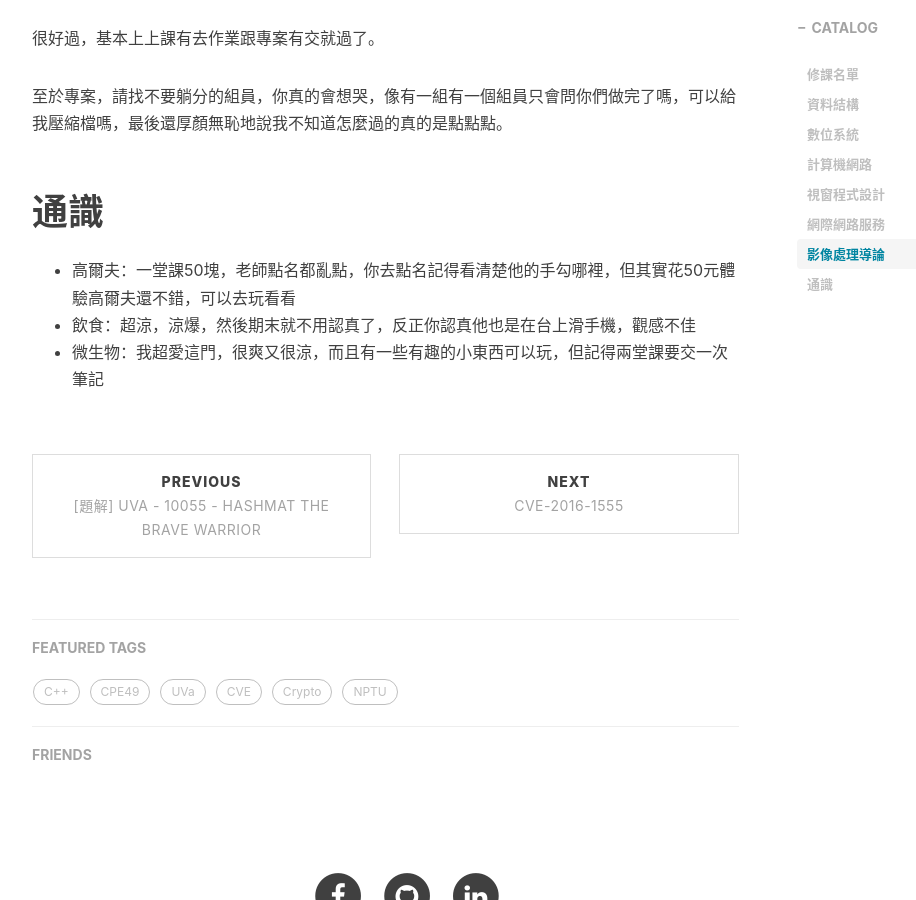
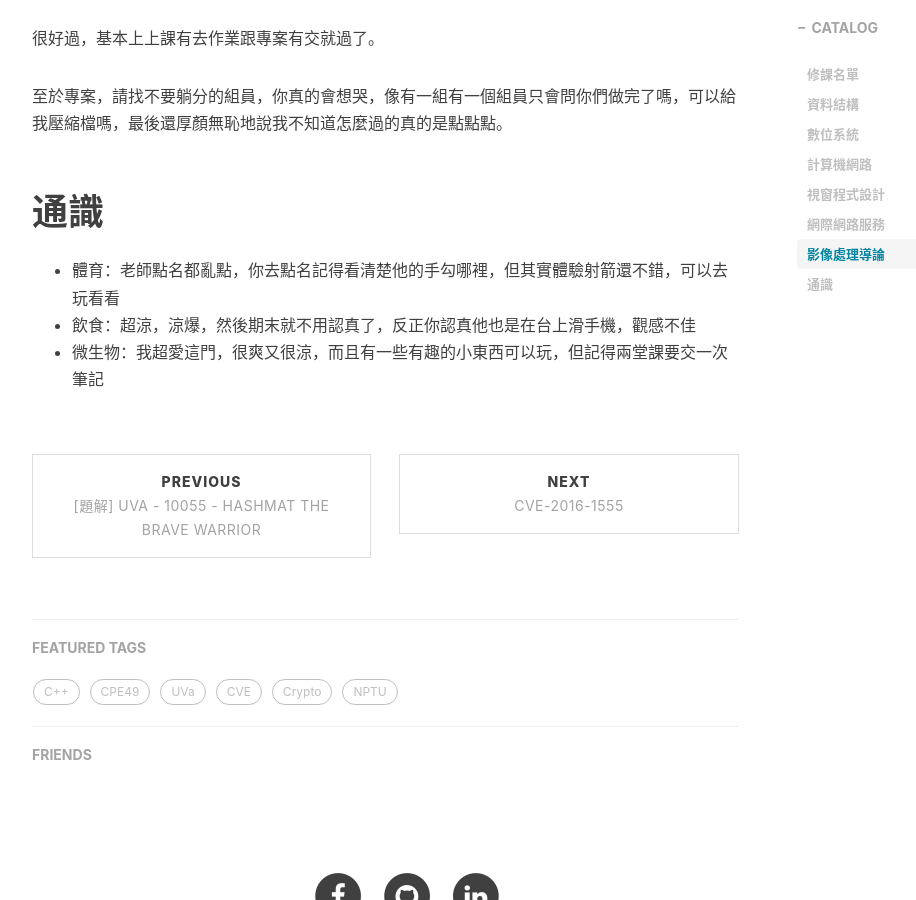
Before and after one commit to Deedeep260/deedeep260.github.io, a Jekyll site: the page built from _posts/course/2024-02-13-course.md, in a window 1280 px wide and 900 px high, scrolled down 3022 px. Shown: the whole window, without its empty margins (233-1149 px from the left). Built offline with Jekyll 4.4.1, drawn with Linux system fonts in a browser that asks for light colours; nearby versions of some CDN libraries; comment, search, counter and statistics services are not loaded.

Commit message:
Update 2024-02-13-course.md

```diff
--- a/_posts/course/2024-02-13-course.md
+++ b/_posts/course/2024-02-13-course.md
@@ -76,6 +76,6 @@ POP = ?
 至於專案，請找不要躺分的組員，你真的會想哭，像有一組有一個組員只會問你們做完了嗎，可以給我壓縮檔嗎，最後還厚顏無恥地說我不知道怎麼過的真的是點點點。
 
 # 通識
-- 高爾夫：一堂課50塊，老師點名都亂點，你去點名記得看清楚他的手勾哪裡，但其實花50元體驗高爾夫還不錯，可以去玩看看
+- 體育：老師點名都亂點，你去點名記得看清楚他的手勾哪裡，但其實體驗射箭還不錯，可以去玩看看
 - 飲食：超涼，涼爆，然後期末就不用認真了，反正你認真他也是在台上滑手機，觀感不佳
 - 微生物：我超愛這門，很爽又很涼，而且有一些有趣的小東西可以玩，但記得兩堂課要交一次筆記
```
